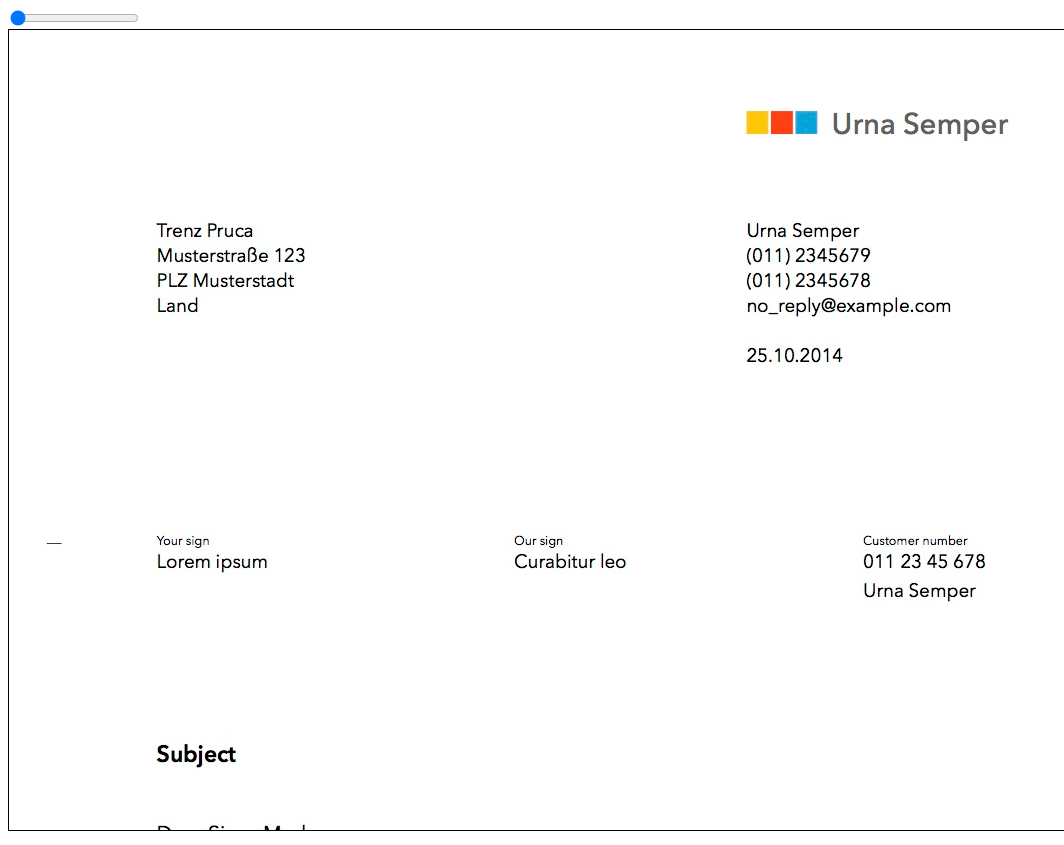
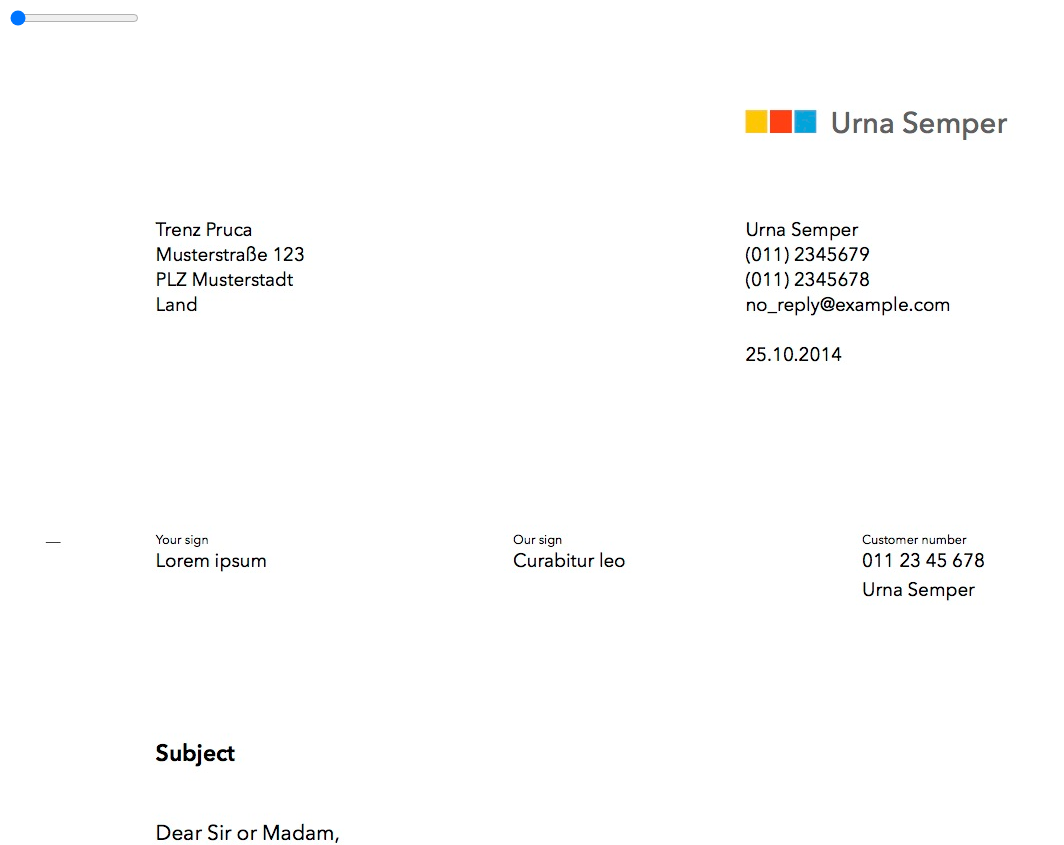
Before and after one commit to casavi/react-region-select, a React app: page / in a window 1280 px wide. Shown: the top 845 px of the page, without its empty margins (0-1064 px from the left). Built offline with nearby package versions, Linux system fonts and the light colour scheme.

Commit message:
Removed styles used for debugging

```diff
--- a/package.json
+++ b/package.json
@@ -1,6 +1,6 @@
 {
   "name": "react-region-select",
-  "version": "2.4.0",
+  "version": "2.4.1",
   "description": "Multi region selection (i.e. on images)",
   "main": "./lib/RegionSelect.js",
   "scripts": {
--- a/src/style.js
+++ b/src/style.js
@@ -1,11 +1,8 @@
 const handleSize = 8;
 const style = {
 	ContainerStyle: {
-		width: '100vw',
-		height: '100vh',
 		position: 'relative',
-		overflow: 'auto',
-		border: '1px solid black'
+		overflow: 'auto'
 	},
 	Region: {
 		position: 'absolute',
```
